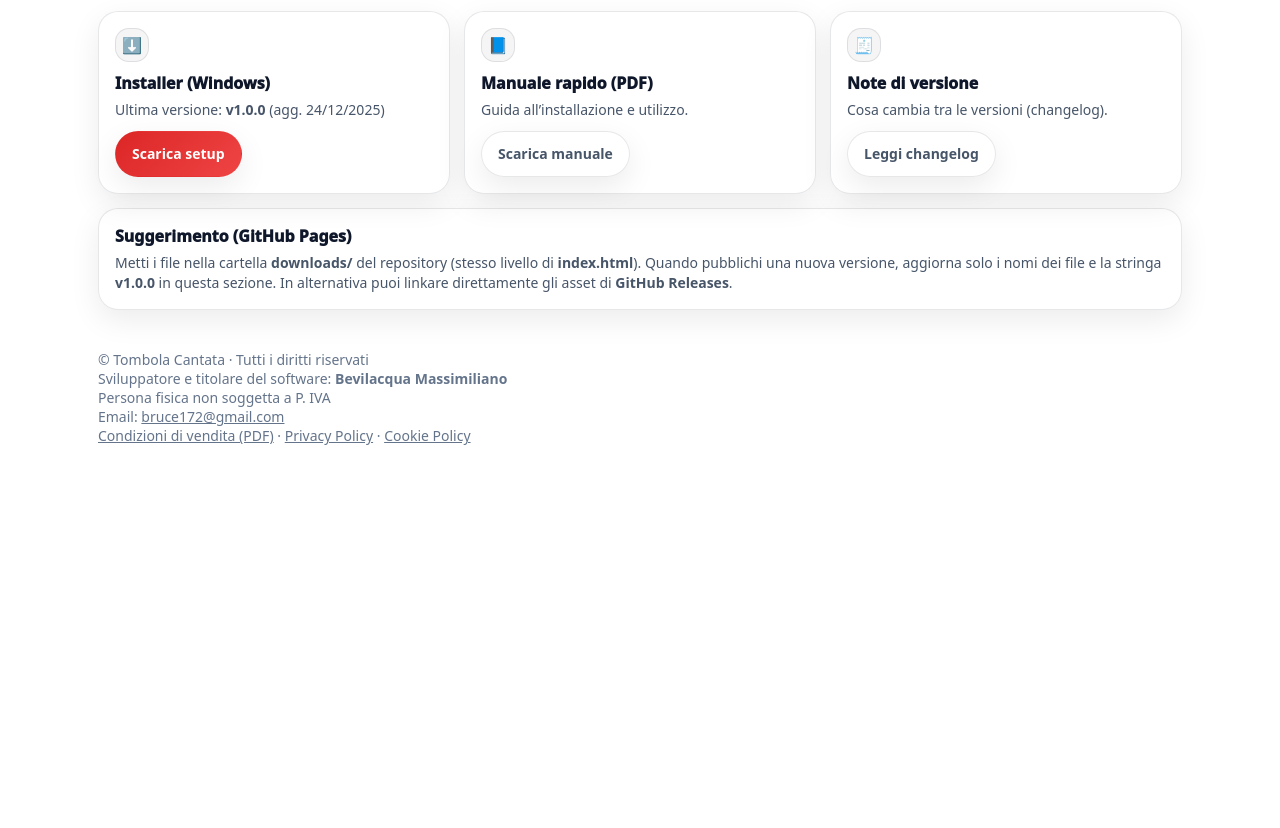
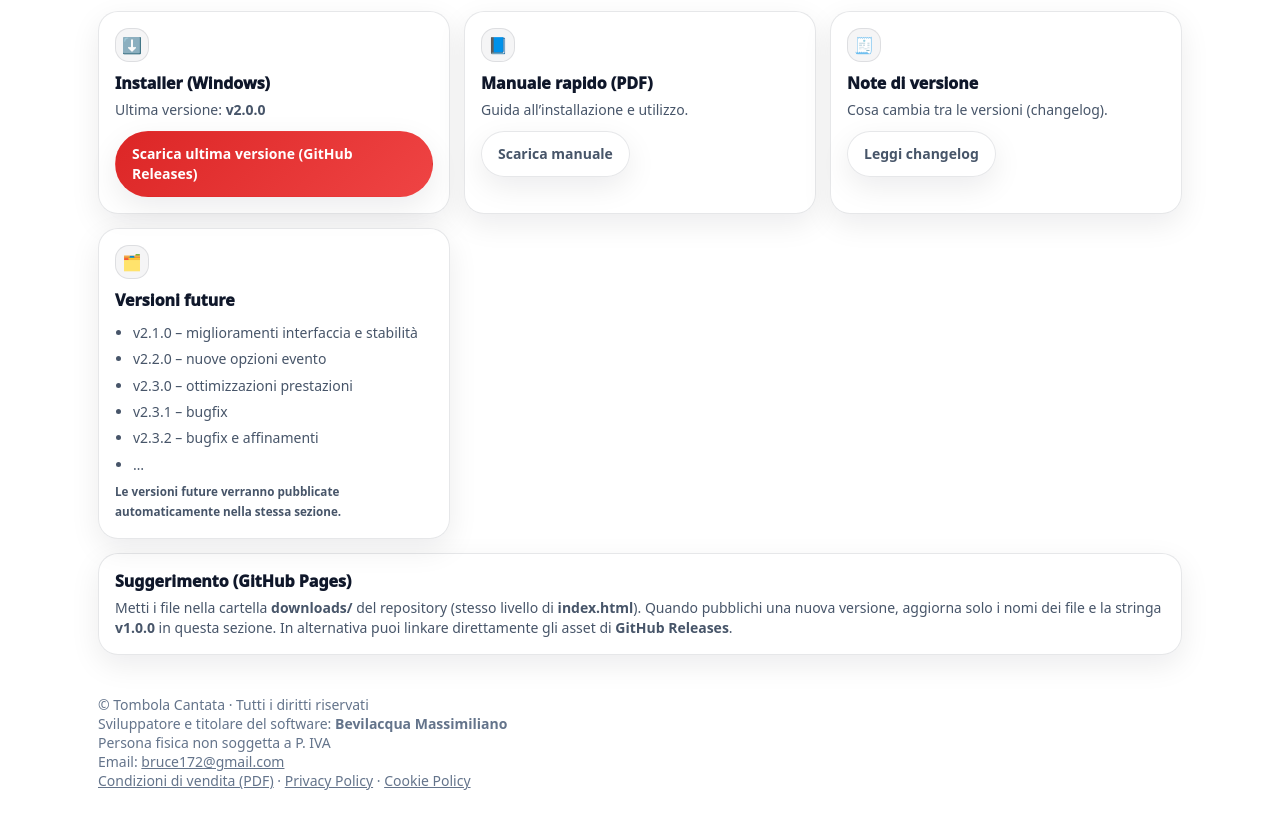
Before and after one commit to bruce172-sys/tombola-cantata, a plain HTML site: page index.html in a window 1280 px wide. Shown: the part 4342-5170 px from the top of the page. Before the commit the page ends 4911 px from the top, so only its background shows below. Drawn offline with Linux system fonts and the light colour scheme.

Commit message:
Add files via upload

```diff
--- a/index.html
+++ b/index.html
@@ -570,8 +570,8 @@
           <div class="icon">⬇️</div>
           <div class="k">Installer (Windows)</div>
           <div class="d">
-            Ultima versione: <b>v1.0.0</b> (agg. 24/12/2025)<br>
-            <a class="btn primary" style="margin-top:10px;" href="downloads/TombolaCantata_Setup_v1.0.0.exe" download>Scarica setup</a>
+            Ultima versione: <b>v2.0.0</b><br>
+            <a class="btn primary" style="margin-top:10px;" href="https://github.com/TUOUSERNAME/TUOREPO/releases/latest" download>Scarica ultima versione (GitHub Releases)</a>
           </div>
         </div>
 
@@ -592,6 +592,25 @@
             <a class="btn ghost" style="margin-top:10px;" href="downloads/CHANGELOG.html">Leggi changelog</a>
           </div>
         </div>
+
+        <div class="card">
+          <div class="icon">🗂️</div>
+          <div class="k">Versioni future</div>
+          <div class="d">
+            <ul>
+              <li>v2.1.0 – miglioramenti interfaccia e stabilità</li>
+              <li>v2.2.0 – nuove opzioni evento</li>
+              <li>v2.3.0 – ottimizzazioni prestazioni</li>
+              <li>v2.3.1 – bugfix</li>
+              <li>v2.3.2 – bugfix e affinamenti</li>
+              <li>…</li>
+            </ul>
+            <small style="color:var(--muted);font-weight:800;">
+              Le versioni future verranno pubblicate automaticamente nella stessa sezione.
+            </small>
+          </div>
+        </div>
+
       </div>
 
       <div class="card" style="margin-top:14px;">
```
